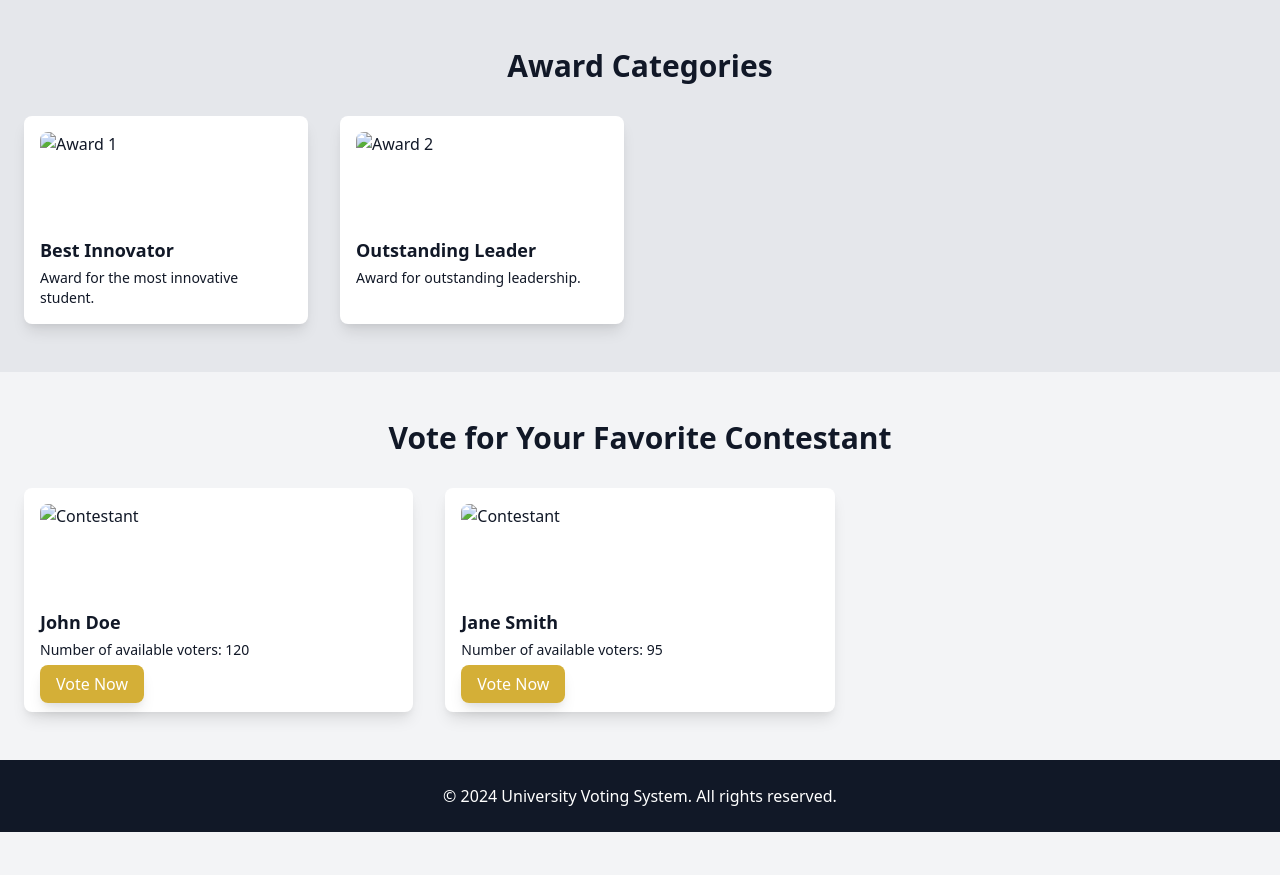
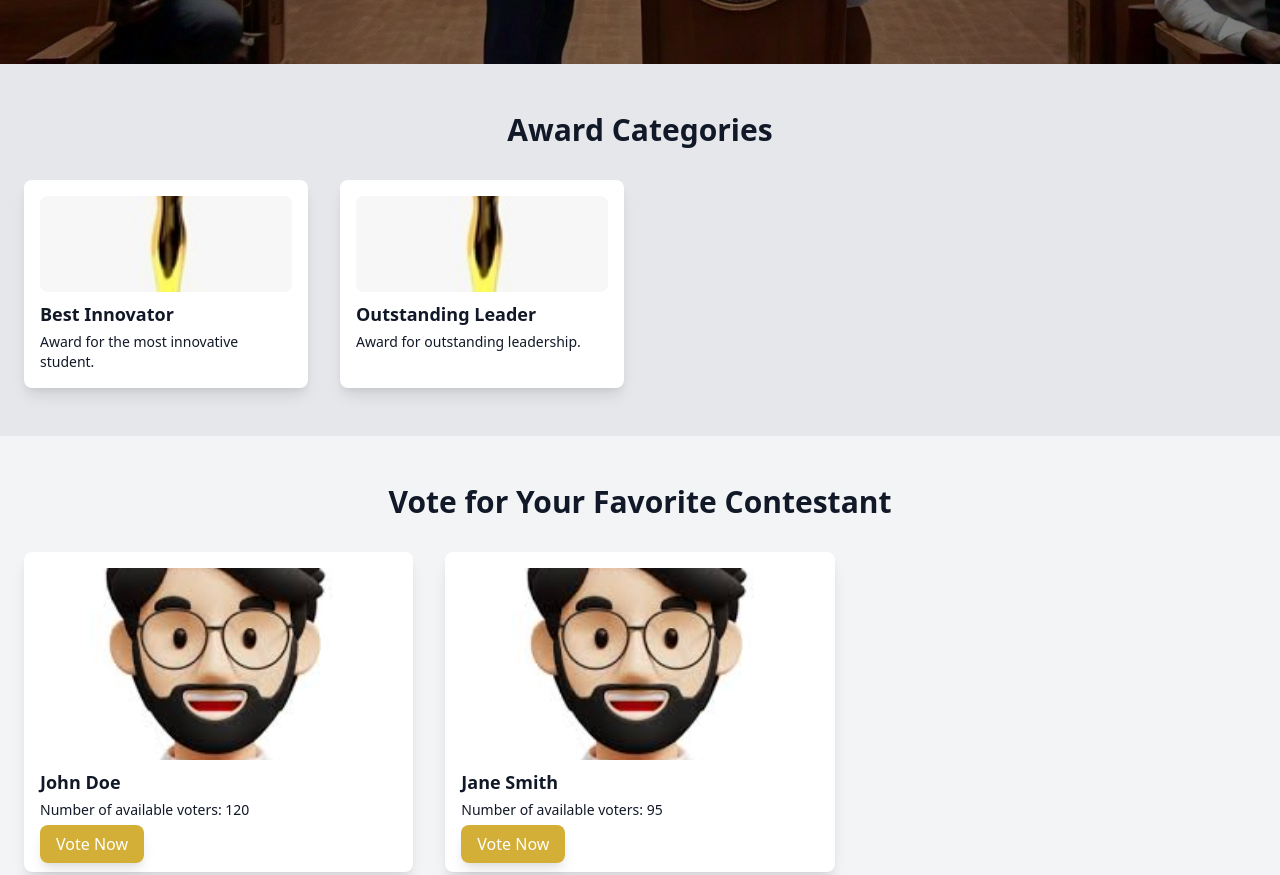
Before and after one commit to OjuoyeMoshoodOlawale/university-voting-system, a plain HTML site: page index.html in a window 1280 px wide. Shown: the part 800-1675 px from the top of the page. Before the commit the page ends 1632 px from the top, so only its background shows below. Drawn offline with nearby package versions, Linux system fonts and the light colour scheme.

Commit message:
index.html cration

```diff
--- a/index.html
+++ b/index.html
@@ -10,6 +10,16 @@
 </head>
 
 <body class="font-sans text-gray-900 bg-gray-100">
+    <!-- Navigation Bar -->
+    <nav class="bg-gray-800 text-white py-4">
+        <div class="container mx-auto flex justify-between items-center px-6">
+            <a href="#" class="text-2xl font-bold">University Voting</a>
+            <div>
+                <a href="login.html" class="text-white px-4 py-2 rounded-lg hover:bg-gray-700">Login</a>
+            </div>
+        </div>
+    </nav>
+
     <!-- Hero Section -->
     <section class="relative bg-cover bg-center h-screen" style="background-image: url('images/background.jpg');">
         <div class="absolute inset-0 bg-black opacity-50"></div>
@@ -20,7 +30,6 @@
                 <a href="#apply" class="bg-gold-500 text-white px-6 py-3 rounded-lg shadow-lg hover:bg-gold-600">Apply</a>
                 <a href="#vote" class="bg-gold-500 text-white px-6 py-3 rounded-lg shadow-lg hover:bg-gold-600 ml-4">Vote</a>
                 <a href="login.html" class="bg-gold-500 text-white px-6 py-3 rounded-lg shadow-lg hover:bg-gold-600 ml-4">Admin Login</a>
-
             </div>
         </div>
     </section>
@@ -31,12 +40,12 @@
             <h2 class="text-3xl font-semibold text-center mb-8">Award Categories</h2>
             <div class="grid grid-cols-1 md:grid-cols-2 lg:grid-cols-4 gap-8">
                 <div class="bg-white p-4 rounded-lg shadow-lg">
-                    <img src="images/award1.jpg" alt="Award 1" class="w-full h-24 object-cover rounded-lg mb-2">
+                    <img src="./images/award1.jpeg" alt="Award 1" class="w-full h-24 object-cover rounded-lg mb-2">
                     <h3 class="text-lg font-semibold mb-1">Best Innovator</h3>
                     <p class="text-sm">Award for the most innovative student.</p>
                 </div>
                 <div class="bg-white p-4 rounded-lg shadow-lg">
-                    <img src="images/award2.jpg" alt="Award 2" class="w-full h-24 object-cover rounded-lg mb-2">
+                    <img src="./images/award1.jpeg" alt="Award 2" class="w-full h-24 object-cover rounded-lg mb-2">
                     <h3 class="text-lg font-semibold mb-1">Outstanding Leader</h3>
                     <p class="text-sm">Award for outstanding leadership.</p>
                 </div>
@@ -51,13 +60,13 @@
             <h2 class="text-3xl font-semibold text-center mb-8">Vote for Your Favorite Contestant</h2>
             <div class="grid grid-cols-1 md:grid-cols-2 lg:grid-cols-3 gap-8">
                 <div class="bg-white p-4 rounded-lg shadow-lg">
-                    <img src="images/contestant.jpg" alt="Contestant" class="w-full h-24 object-cover rounded-lg mb-2">
+                    <img src="images/user.jpg" alt="Contestant" class="w-full h-48 object-cover rounded-lg mb-2">
                     <h3 class="text-lg font-semibold mb-1">John Doe</h3>
                     <p class="text-sm mb-3">Number of available voters: 120</p>
                     <a href="#" class="bg-gold-500 text-white px-4 py-2 rounded-lg shadow-lg hover:bg-gold-600">Vote Now</a>
                 </div>
                 <div class="bg-white p-4 rounded-lg shadow-lg">
-                    <img src="images/contestant.jpg" alt="Contestant" class="w-full h-24 object-cover rounded-lg mb-2">
+                    <img src="images/user.jpg" alt="Contestant" class="w-full h-48 object-cover rounded-lg mb-2">
                     <h3 class="text-lg font-semibold mb-1">Jane Smith</h3>
                     <p class="text-sm mb-3">Number of available voters: 95</p>
                     <a href="#" class="bg-gold-500 text-white px-4 py-2 rounded-lg shadow-lg hover:bg-gold-600">Vote Now</a>
```
Also changed, not shown: images/user.jpg (added).
